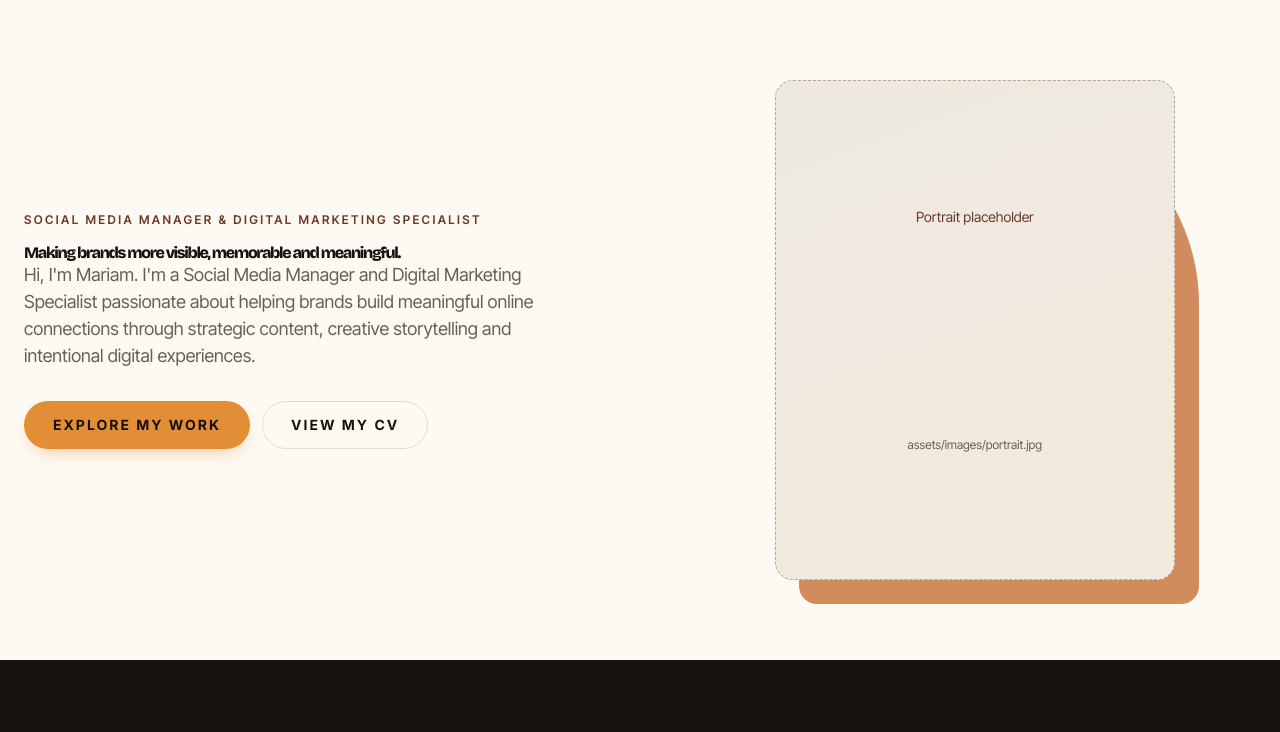
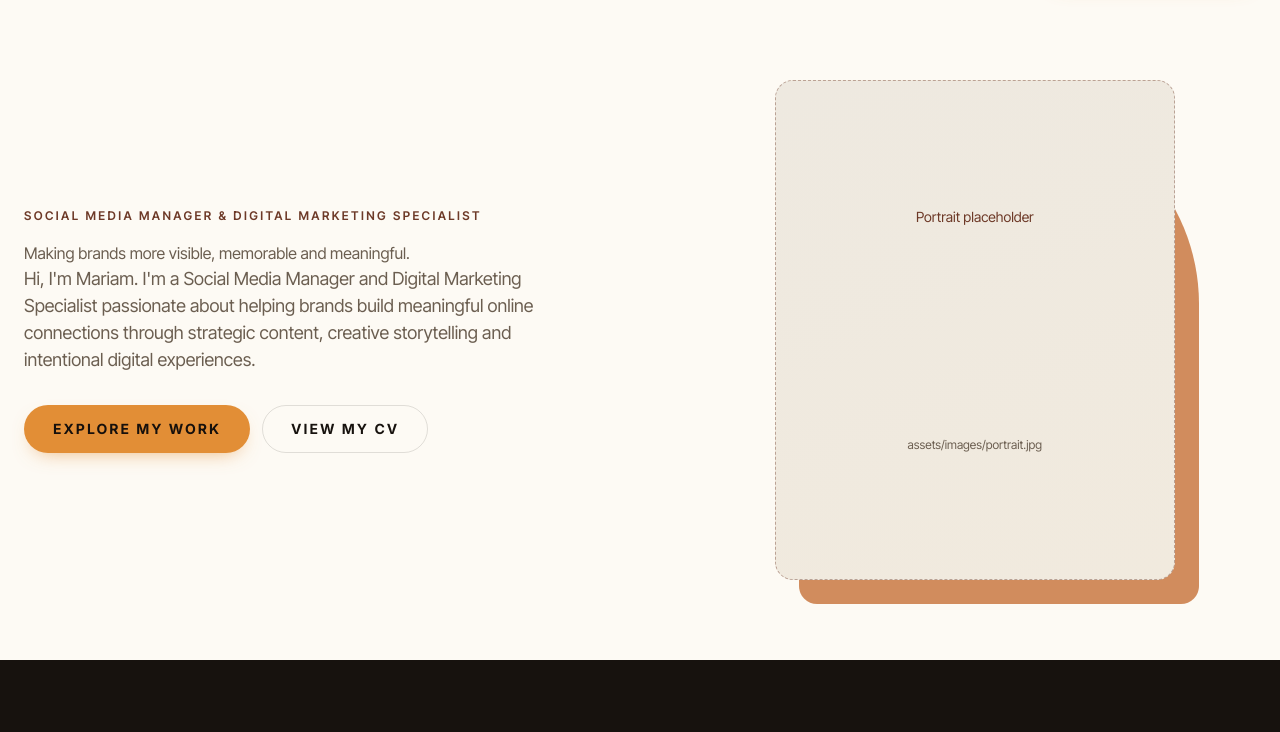
Before and after one commit to Rockybco/Rhea, a plain HTML site: page index.html in a window 1280 px wide. Shown: the part 68-800 px from the top of the page. Drawn offline with nearby package versions, Linux system fonts and the light colour scheme.

Commit message:
Match hero heading typography to body text

```diff
--- a/css/style.css
+++ b/css/style.css
@@ -20,7 +20,7 @@ a{color:var(--deep)}
 .skip:focus{left:8px}
 
 h1,h2,h3{color:var(--espresso);margin:0 0 16px}
-h1{font-family:var(--font-display);font-weight:800;font-size:clamp(34px,5.2vw,45px);line-height:1.04;letter-spacing:-1.35px}
+h1{font-family:var(--font-body);font-weight:400;font-size:18px;line-height:1.5;letter-spacing:normal;color:var(--muted)}
 h2{font-family:var(--font-ui);font-weight:600;font-size:clamp(30px,4.4vw,42px);line-height:1.08;letter-spacing:-1.05px}
 h3{font-family:var(--font-ui);font-weight:600;font-size:24px;line-height:1.1}
 .h2-sm{font-size:clamp(26px,3.2vw,32px);letter-spacing:-.6px;margin-bottom:24px}
```
